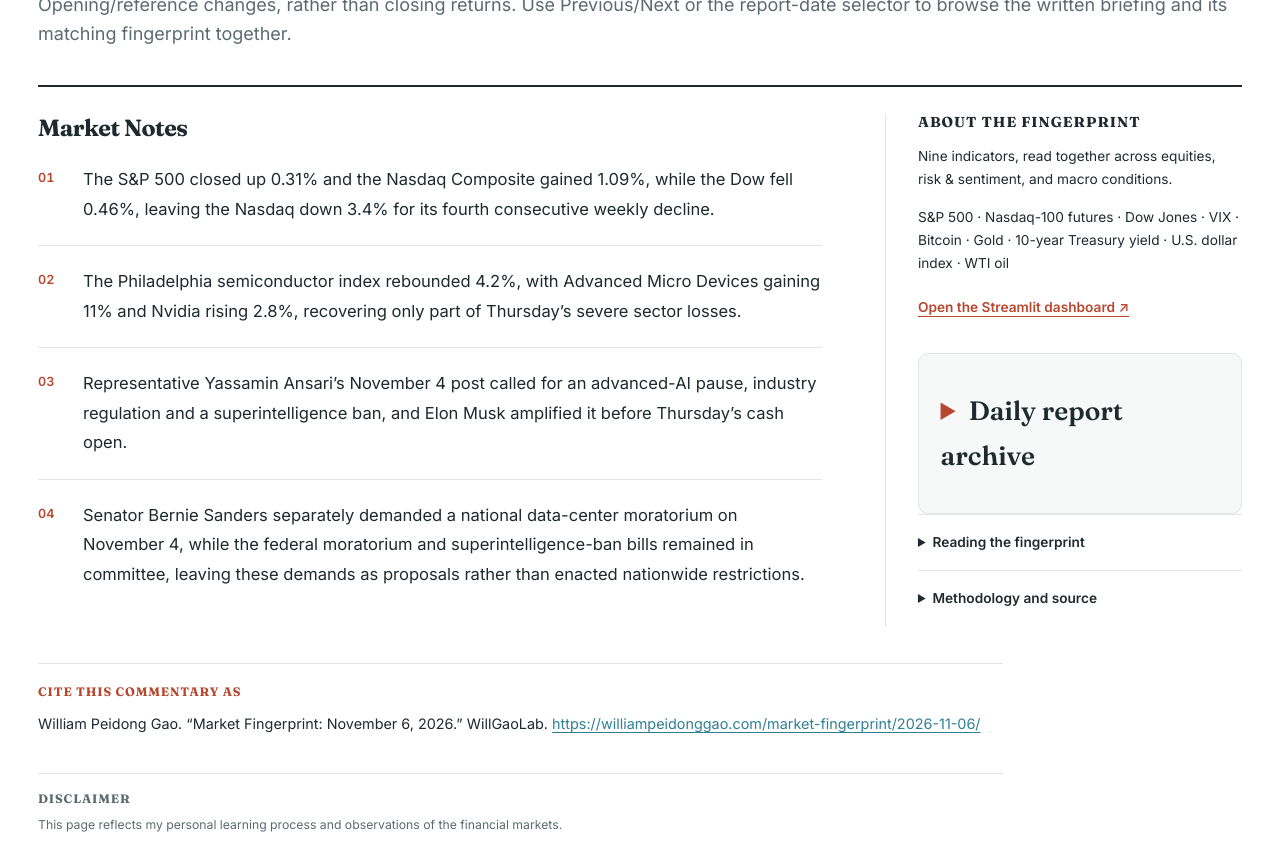
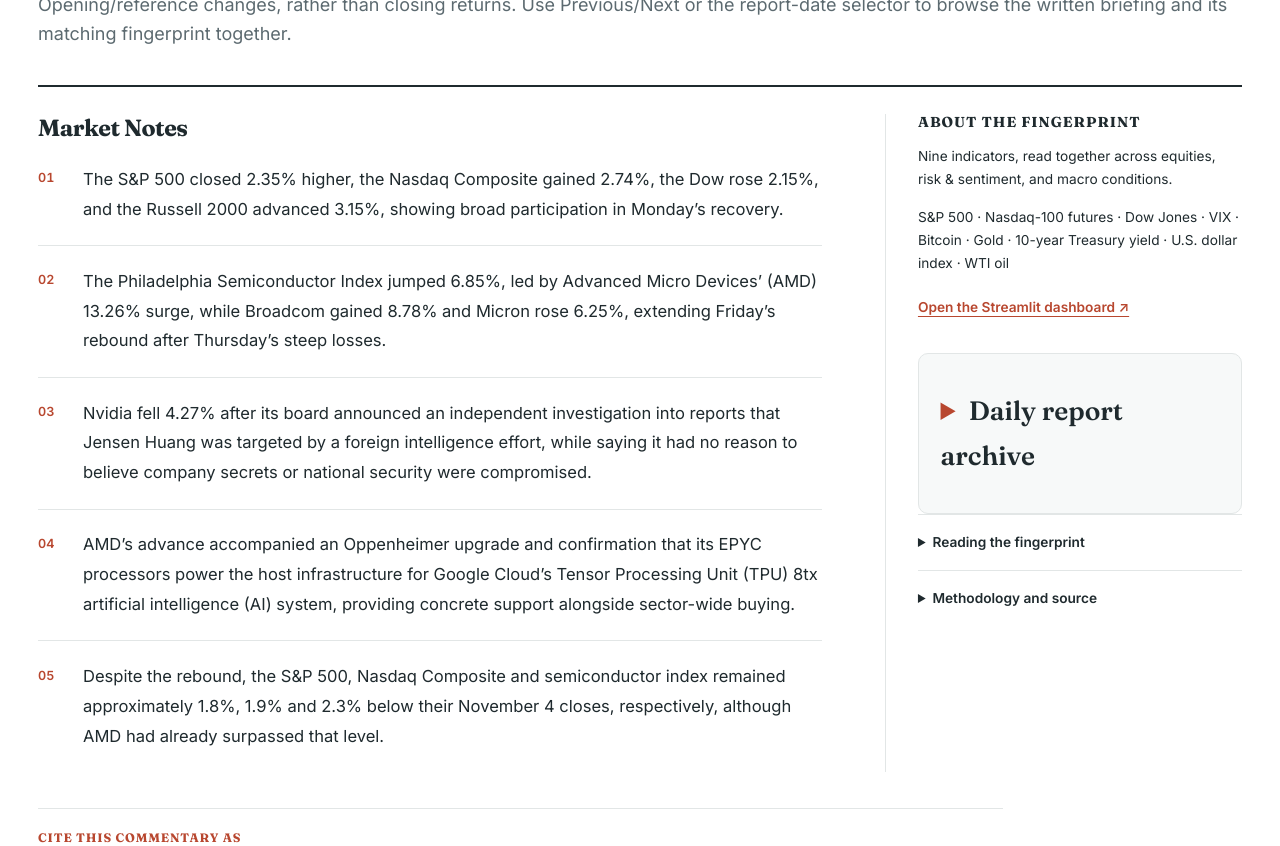
Before and after one commit to PeidongGao/WilliamGaoWeb, a Jekyll site: the page built from _pages/market-fingerprint.md, in a window 1280 px wide and 1400 px high, scrolled down 1742 px, cut to the strip 91-937 px from the top of the window. Built offline with Jekyll 4.4.1, drawn with Linux system fonts in a browser that asks for light colours; some of the changed text lies outside the part shown.

Commit message:
Publish Daily Market Fingerprint for November 9, 2026

```diff
--- a/_data/market_commentary.yml
+++ b/_data/market_commentary.yml
@@ -1,3 +1,13 @@
+- date: "2026-11-09"
+  summary: "At their recorded openings, the S&P 500 rose 0.62%, Nasdaq-100 futures fell 0.76%, and the Dow gained 0.70%. The Cboe Volatility Index (VIX) fell 2.18%, Bitcoin declined 0.88% from its UTC reference at collection, and gold futures slipped 0.01%. The 10-year Treasury yield fell 0.41% in relative terms, the U.S. dollar index declined 0.06%, and West Texas Intermediate (WTI) crude was unchanged."
+  key_observation: "A sharp semiconductor rebound supported the broader recovery, while Nvidia diverged on company-specific concerns and the major indexes remained below their levels before Thursday’s selloff."
+  market_notes:
+    - "The S&P 500 closed 2.35% higher, the Nasdaq Composite gained 2.74%, the Dow rose 2.15%, and the Russell 2000 advanced 3.15%, showing broad participation in Monday’s recovery."
+    - "The Philadelphia Semiconductor Index jumped 6.85%, led by Advanced Micro Devices’ (AMD) 13.26% surge, while Broadcom gained 8.78% and Micron rose 6.25%, extending Friday’s rebound after Thursday’s steep losses."
+    - "Nvidia fell 4.27% after its board announced an independent investigation into reports that Jensen Huang was targeted by a foreign intelligence effort, while saying it had no reason to believe company secrets or national security were compromised."
+    - "AMD’s advance accompanied an Oppenheimer upgrade and confirmation that its EPYC processors power the host infrastructure for Google Cloud’s Tensor Processing Unit (TPU) 8tx artificial intelligence (AI) system, providing concrete support alongside sector-wide buying."
+    - "Despite the rebound, the S&P 500, Nasdaq Composite and semiconductor index remained approximately 1.8%, 1.9% and 2.3% below their November 4 closes, respectively, although AMD had already surpassed that level."
+
 - date: "2026-11-06"
   summary: "At their recorded openings, the S&P 500 rose 0.33%, Nasdaq-100 futures fell 0.42%, and the Dow declined 0.86%. The Cboe Volatility Index (VIX) fell 1.77%, Bitcoin rose 0.23% from its November 7 UTC reference at collection, and gold futures fell 0.36%. The 10-year Treasury yield rose 0.76% in relative terms, the U.S. dollar index fell 0.06%, and West Texas Intermediate (WTI) crude rose 0.75%."
   key_observation: "Friday’s rebound recovered only part of the week’s artificial intelligence (AI) losses, while lawmakers’ calls to restrict development intensified regulatory fears without proving that one post caused the selloff."
```
